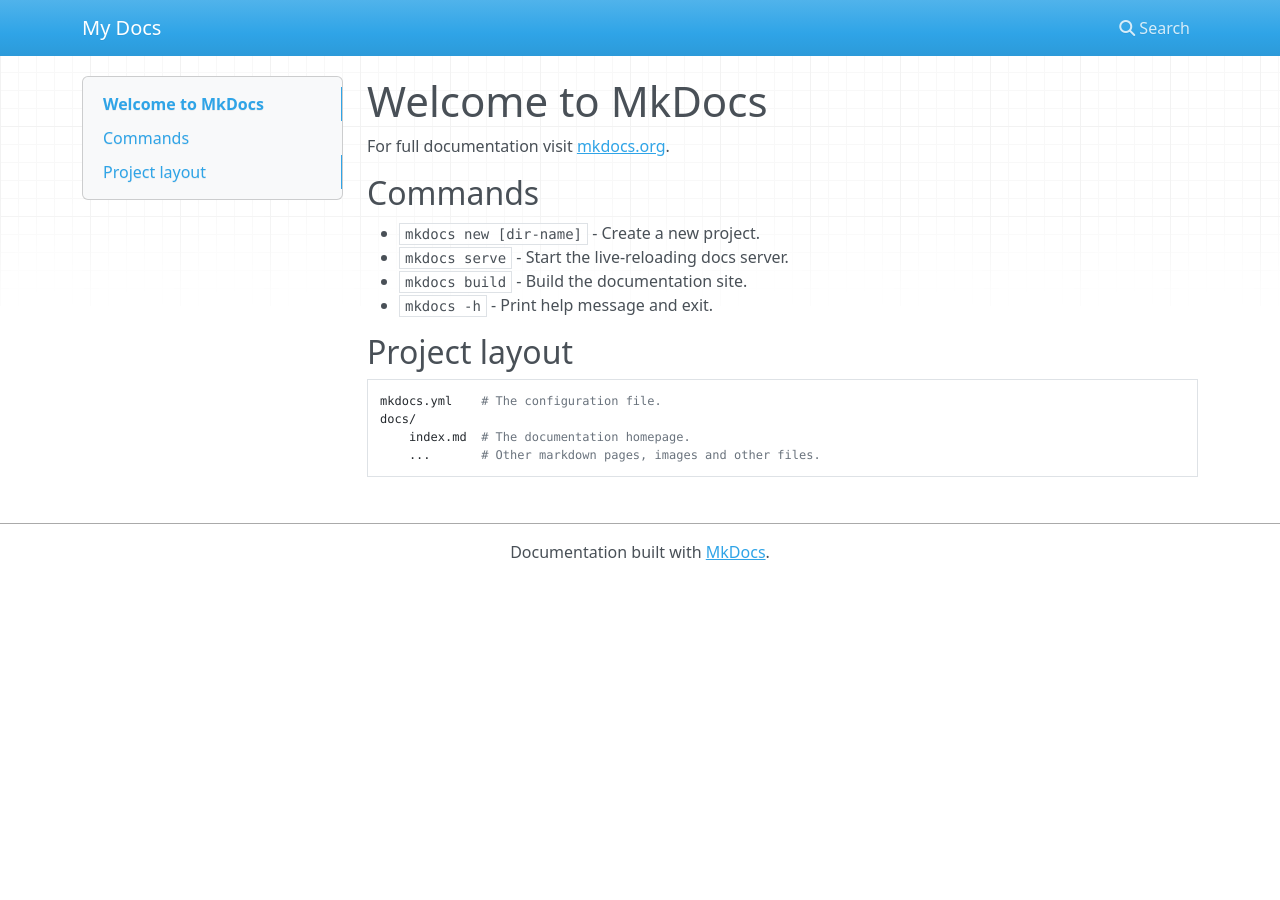
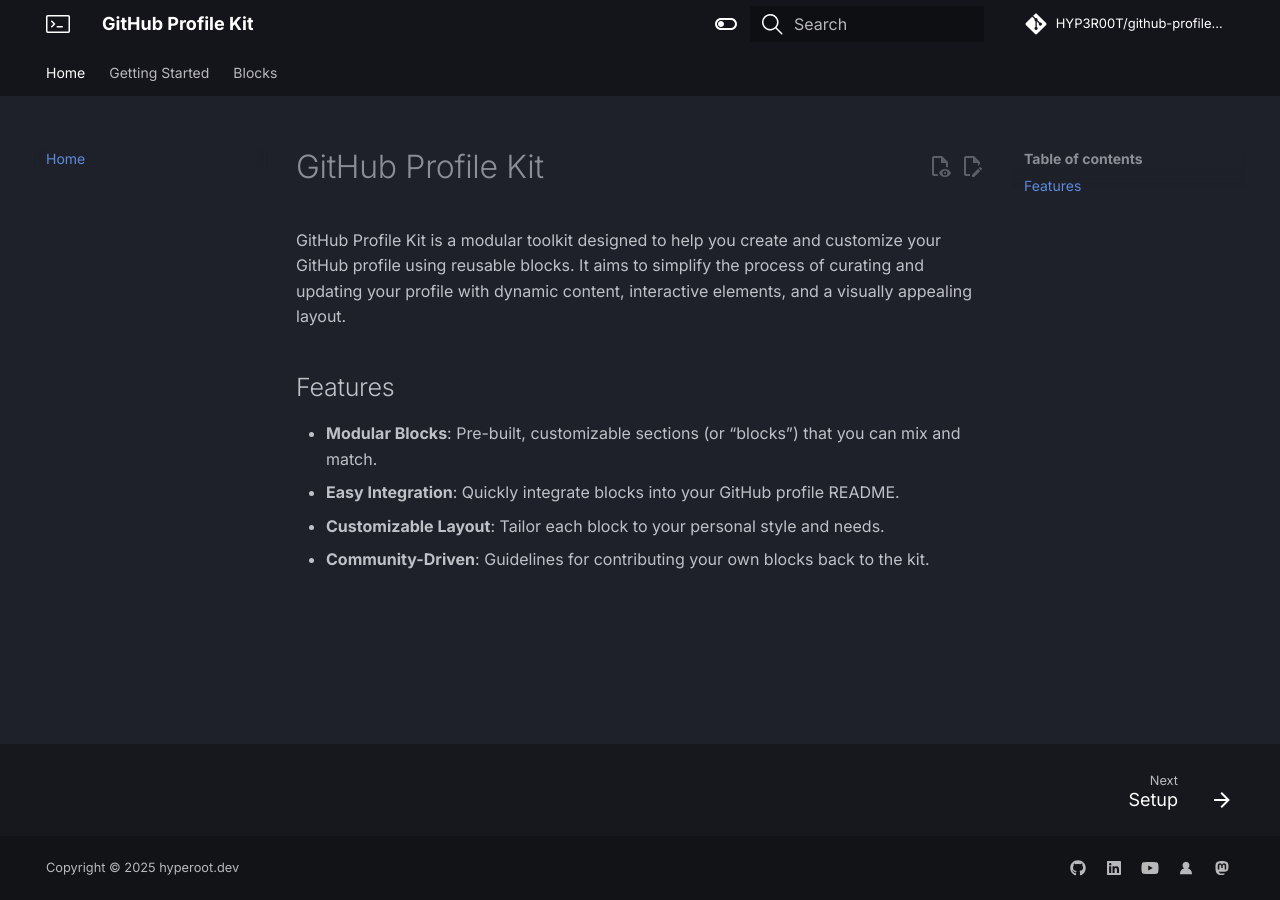
Before and after one commit to HYP3R00T/github-profile-kit, an MkDocs documentation site: the page built from docs/index.md, in a window 1280 px wide. Built offline with MkDocs 1.6.1 and Material for MkDocs 9.7.7, drawn with Linux system fonts in a browser that asks for light colours; nearby versions of some CDN libraries; comment, search, counter and statistics services are not loaded.

Commit message:
docs: add guides

```diff
--- a/docs/index.md
+++ b/docs/index.md
@@ -1,17 +1,16 @@
-# Welcome to MkDocs
+---
+title: Home
+hide:
+# - toc
+# - navigation
+---
+# GitHub Profile Kit
 
-For full documentation visit [mkdocs.org](https://www.mkdocs.org).
+GitHub Profile Kit is a modular toolkit designed to help you create and customize your GitHub profile using reusable blocks. It aims to simplify the process of curating and updating your profile with dynamic content, interactive elements, and a visually appealing layout.
 
-## Commands
+## Features
 
-* `mkdocs new [dir-name]` - Create a new project.
-* `mkdocs serve` - Start the live-reloading docs server.
-* `mkdocs build` - Build the documentation site.
-* `mkdocs -h` - Print help message and exit.
-
-## Project layout
-
-    mkdocs.yml    # The configuration file.
-    docs/
-        index.md  # The documentation homepage.
-        ...       # Other markdown pages, images and other files.
+- **Modular Blocks**: Pre-built, customizable sections (or “blocks”) that you can mix and match.
+- **Easy Integration**: Quickly integrate blocks into your GitHub profile README.
+- **Customizable Layout**: Tailor each block to your personal style and needs.
+- **Community-Driven**: Guidelines for contributing your own blocks back to the kit.
--- a/mkdocs.yml
+++ b/mkdocs.yml
@@ -1 +1,115 @@
-site_name: My Docs
+site_name: GitHub Profile Kit
+docs_dir: docs
+repo_url: https://github.com/HYP3R00T/github-profile-kit
+repo_name: HYP3R00T/github-profile-kit
+
+theme:
+  icon:
+    logo: octicons/terminal-24
+    menu: material/dots-grid
+    search: octicons/search-24
+  name: "material"
+  palette:
+
+  - scheme: slate
+    primary: black
+    toggle:
+      icon: material/toggle-switch-off-outline
+      name: Prepare for Flashbang!
+  - scheme: default
+    toggle:
+      icon: material/toggle-switch
+      name: Join the dark side. We have cookies.
+  font:
+    text: Inter
+    code: Source Code Pro
+  features:
+  - navigation.instant
+  - navigation.instant.progress
+  - navigation.tracking
+  - navigation.tabs
+  - navigation.sections
+  - navigation.path
+  - navigation.top
+  - navigation.prune
+  - navigation.indexes
+  - navigation.footer
+  - toc.follow
+  - content.code.copy
+  - search.suggest
+  - search.share
+  - content.action.edit
+  - content.action.view
+
+plugins:
+- search
+- roamlinks
+- callouts
+- open-in-new-tab
+- termynal:
+    title: shell
+    buttons: windows
+    prompt_literal_start:
+    - ">"
+- tags
+- social:
+    cards_layout_options:
+      background_color: "#1e1e2e"
+      color: "#cdd6f4"
+
+markdown_extensions:
+- footnotes
+- nl2br
+- admonition
+- pymdownx.details
+- pymdownx.superfences
+- attr_list
+- pymdownx.emoji:
+    emoji_index: !!python/name:material.extensions.emoji.twemoji ""
+    emoji_generator: !!python/name:material.extensions.emoji.to_svg ""
+- pymdownx.arithmatex:
+    generic: true
+- pymdownx.tasklist:
+    custom_checkbox: true
+- def_list
+- pymdownx.critic
+- pymdownx.caret
+- pymdownx.keys
+- pymdownx.mark
+- pymdownx.tilde
+- pymdownx.superfences:
+    custom_fences:
+    - name: mermaid
+      class: mermaid
+      format: !!python/name:pymdownx.superfences.fence_code_format ""
+- toc:
+    permalink: true
+
+extra:
+  generator: false
+  social:
+  - icon: fontawesome/brands/github
+    link: https://github.com/HYP3R00T
+  - icon: fontawesome/brands/linkedin
+    link: https://www.linkedin.com/in/rajesh-kumar-das/
+  - icon: fontawesome/brands/youtube
+    link: https://www.youtube.com/@hyperoot
+  - icon: octicons/person-fill-24
+    link: https://hyperoot.dev/
+  - icon: fontawesome/brands/mastodon
+    link: https://mastodon.social/@hyp3r00t
+
+# extra_css:
+# - assets/stylesheets/extra.css
+
+copyright: Copyright &copy; 2025 hyperoot.dev
+
+nav:
+- Home: index.md
+- Getting Started:
+  - Setup: getting-started/setup.md
+  - Configuration: getting-started/config.md
+  - Secret Management: getting-started/secrets.md
+- Blocks:
+  - Banner: blocks/banner.md
+  - Social: blocks/social.md
```
Also changed, not shown: config.yaml (+26 -26 lines), docs/blocks/banner.md (added, +57 -0 lines), docs/blocks/social.md (added, +93 -0 lines), docs/getting-started/config.md (added, +34 -0 lines), docs/getting-started/secrets.md (added, +28 -0 lines), docs/getting-started/setup.md (added, +51 -0 lines).
